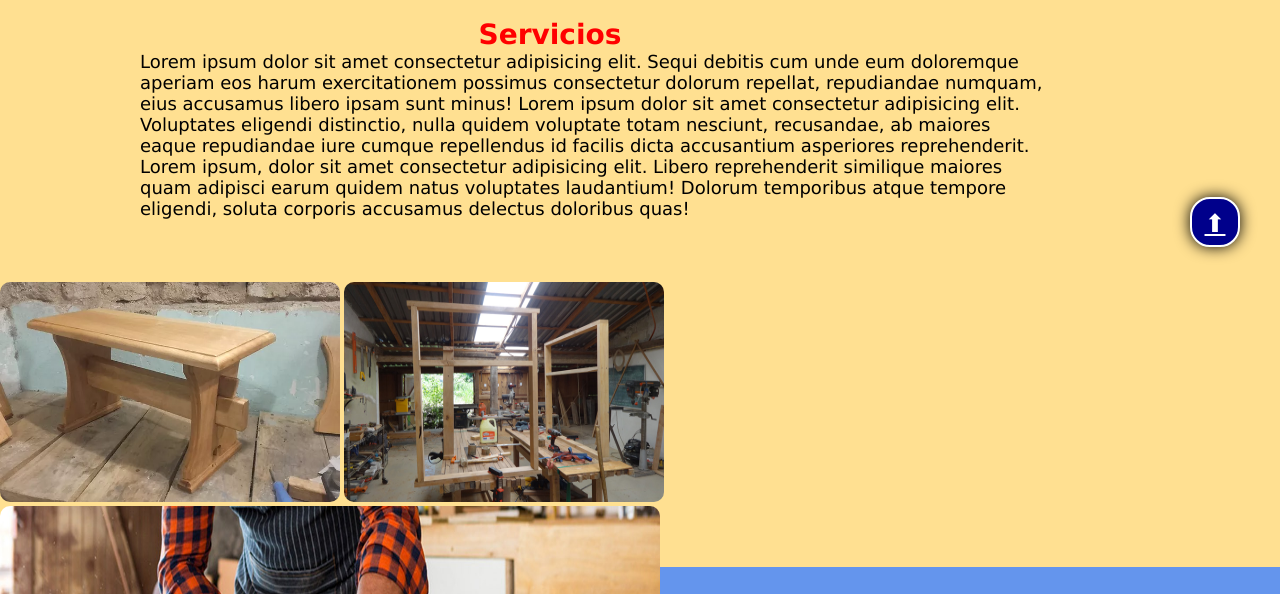
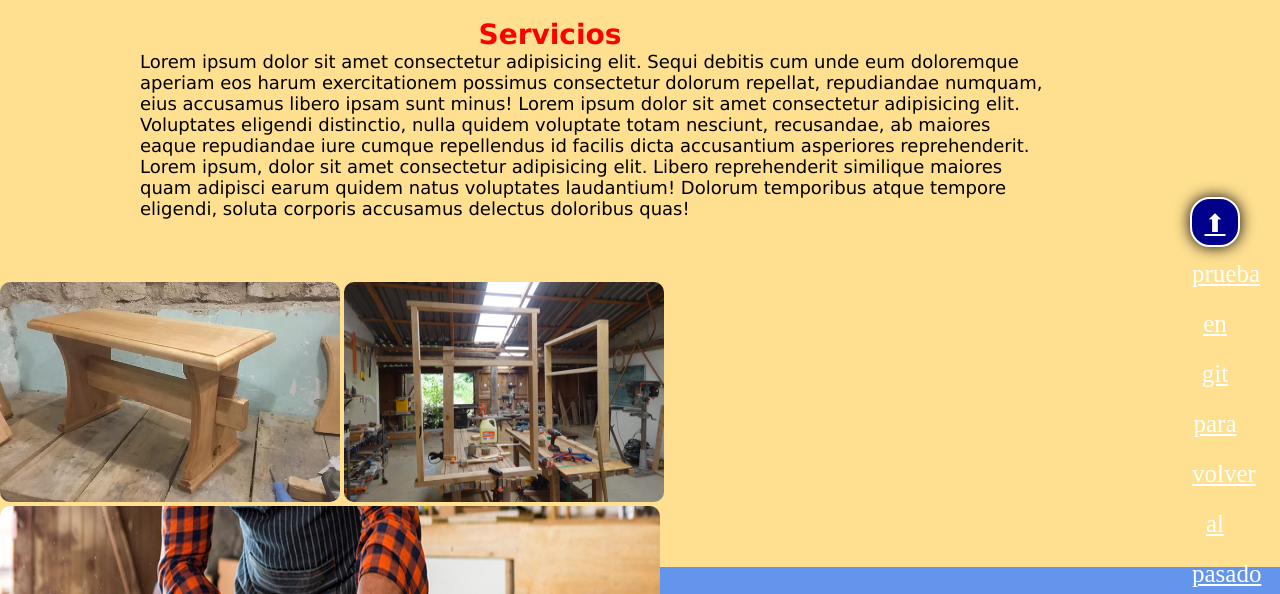
Before and after one commit to angged/miprimerepositorio, a plain HTML site: page index.html in a window 1280 px wide. Shown: the part 513-1107 px from the top of the page. Drawn offline with Linux system fonts and the light colour scheme.

Commit message:
mi primer prueba en git

```diff
--- a/index.html
+++ b/index.html
@@ -58,5 +58,7 @@
 
     <a href="#" class="irfoo">⬆</div>
 
+        <p>prueba en git para volver al pasado</p>
+
 </body>
 </html>
```
